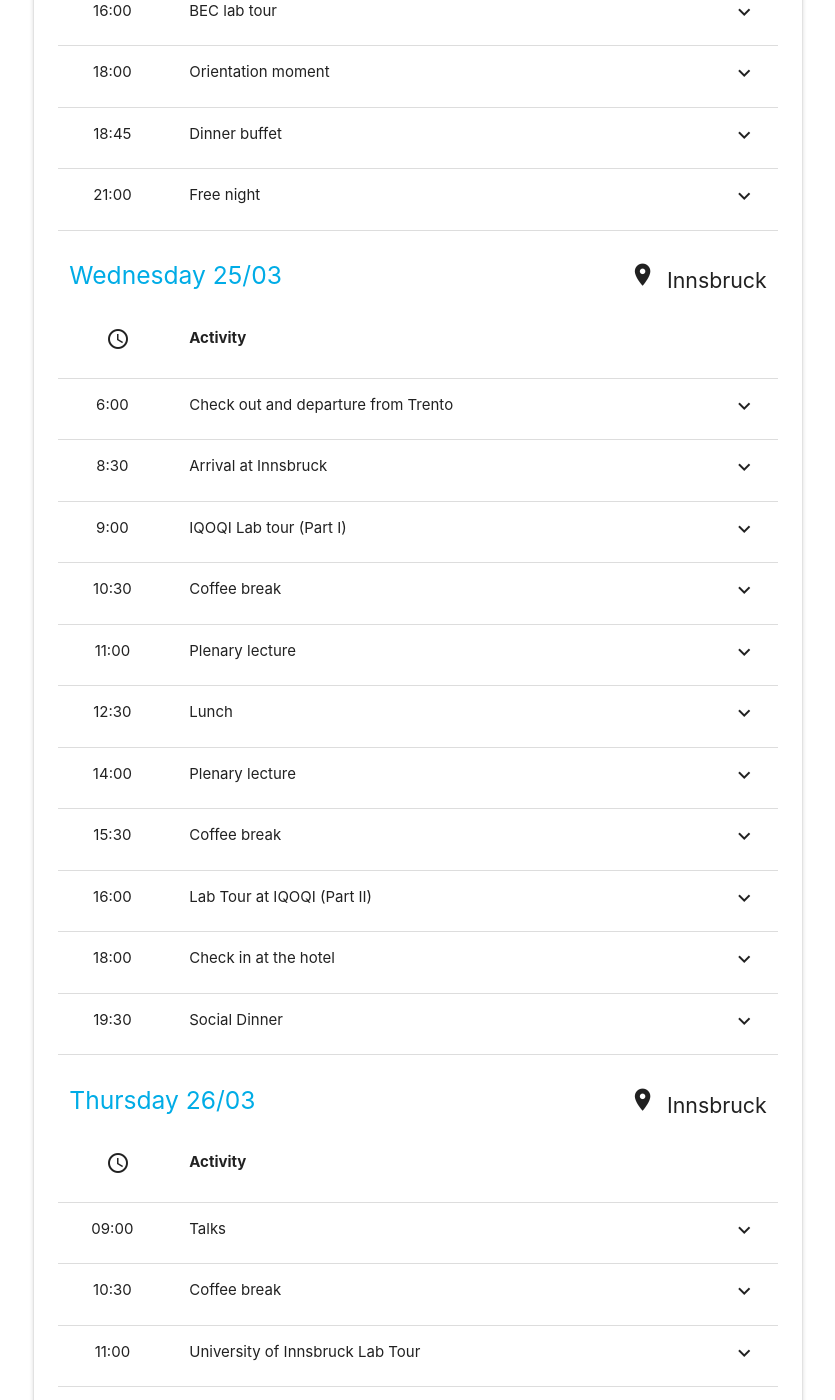
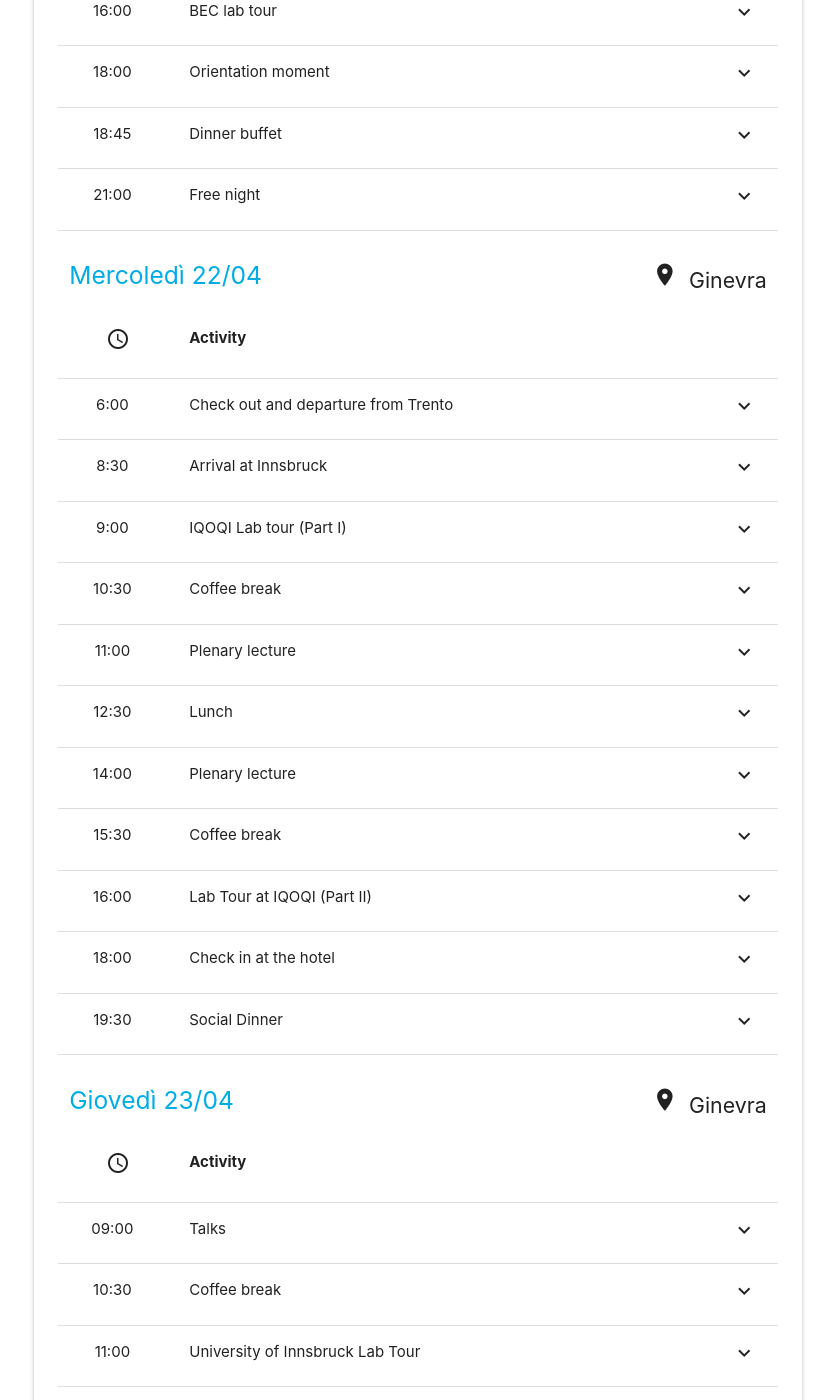
Before and after one commit to ai-sf/ring20, a Jekyll site: the page built from programme.html, in a window 1280 px wide and 1400 px high, scrolled down 1981 px. Shown: the whole window, without its empty margins (222-1057 px from the left). Built offline with Jekyll 4.4.1, drawn with Linux system fonts in a browser that asks for light colours; nearby versions of some CDN libraries; some of the changed text lies outside the part shown.

Commit message:
Update programme.yml

```diff
--- a/_data/programme.yml
+++ b/_data/programme.yml
@@ -38,17 +38,17 @@ schedule:
         name: "ATLAS + museo del CERN"
         subactivities:
             - title: "visita ad ATLAS"
-              group: "Gruppo A"
+              people: "Gruppo A"
             - title: "visita al museo"
-              group: "Gruppi B, C, D"
+              people: "Gruppi B, C, D"
 
       - hour: "10:00"
         name: "ATLAS + museo del CERN"
         subactivities:
             - title: "visita ad ATLAS"
-              group: "Gruppo A"
+              people: "Gruppo A"
             - title: "visita al museo"
-              group: "Gruppi B, C, D"
+              people: "Gruppi B, C, D"
 
       - hour: "12:30"
         name: "Lunch"
@@ -109,9 +109,10 @@ schedule:
       - hour: "21:00"
         name: "Free night"
         details: none
-  - day: "Wednesday"
-    date: "25/03"
-    location: "Innsbruck"
+
+  - day: "Mercoledì"
+    date: "22/04"
+    location: "Ginevra"
     activity:
       - hour: "6:00"
         name: "Check out and departure from Trento"
@@ -175,9 +176,9 @@ schedule:
             tag: "resinnsbruck"
 
 
-  - day: "Thursday"
-    date: "26/03"
-    location: "Innsbruck"
+  - day: "Giovedì"
+    date: "23/04"
+    location: "Ginevra"
     activity:
       - hour: "09:00"
         name: "Talks"
```
